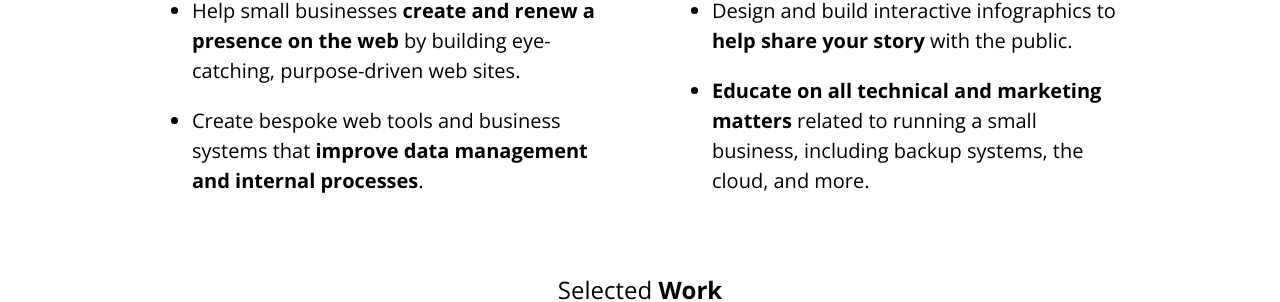
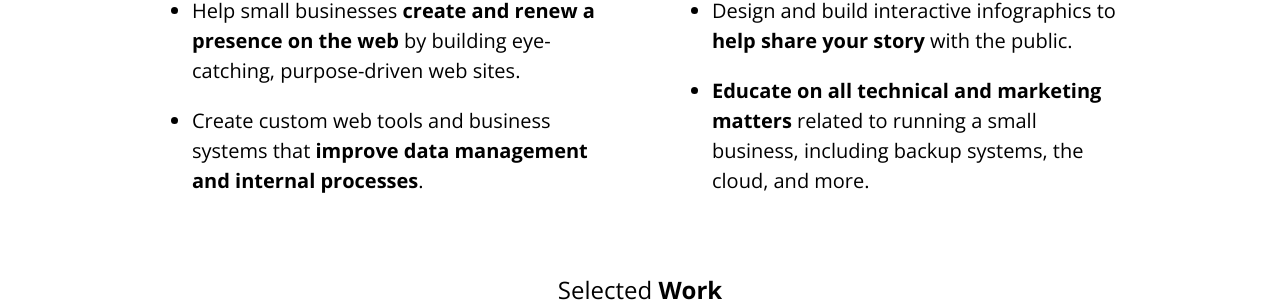
Before and after one commit to SeferDesign/seferdesign.com, a Jekyll site: the page built from index.html, in a window 1280 px wide. Shown: the part 619-921 px from the top of the page. Built offline with Jekyll 4.4.1, drawn with Linux system fonts in a browser that asks for light colours.

Commit message:
Better word choice

```diff
--- a/index.html
+++ b/index.html
@@ -9,7 +9,7 @@ layout: default
       <div class="pure-u-1-1 pure-u-lg-11-24">
         <ul>
           <li>Help small businesses <strong>create and renew a presence on the web</strong> by building eye-catching, purpose-driven web sites.</li>
-          <li>Create bespoke web tools and business systems that <strong>improve data management and internal processes</strong>.</li>
+          <li>Create custom web tools and business systems that <strong>improve data management and internal processes</strong>.</li>
         </ul>
       </div>
       <div class="pure-u-1-1 pure-u-lg-2-24"></div>
```
